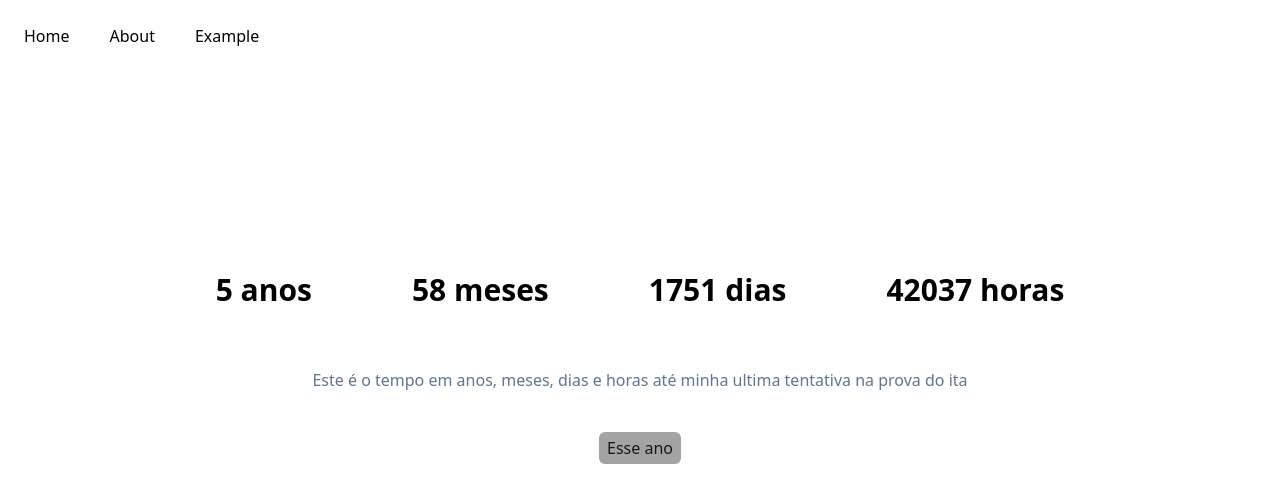
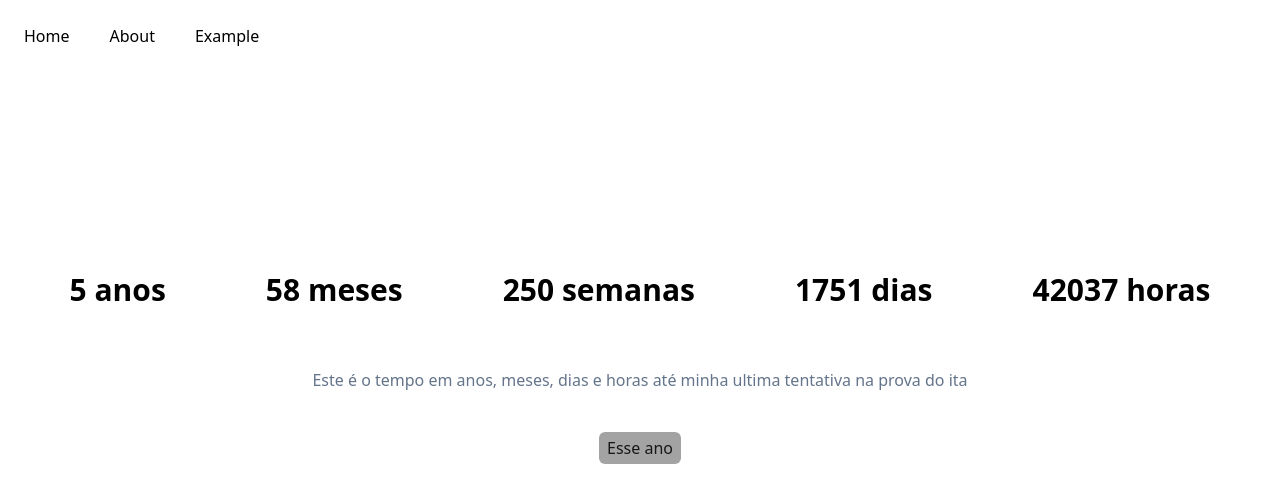
Before and after one commit to BORRAACH/ITA_HUB, a SvelteKit app: page / in a window 1280 px wide. Both pictures are taken after a click on the button "Ultimo ano". Shown: the top 502 px of the page. Built offline with nearby package versions, Linux system fonts and the light colour scheme.

Commit message:
adição da contagem de tempo em semanas no segundo contador

```diff
--- a/src/components/Clock.svelte
+++ b/src/components/Clock.svelte
@@ -23,6 +23,12 @@
       const differenceInMonths =
         this.differenceOfMilisecondsToFinalTest / (30 * 24 * 60 * 60 * 1000);
       return Math.floor(differenceInMonths);
+    }
+
+    static getWeeksLeft() {
+      const differenceInWeeks =
+        this.differenceOfMilisecondsToFinalTest / (7 * 24 * 60 * 60 * 1000);
+      return Math.floor(differenceInWeeks);
     }
 
     static getDaysLeft() {
@@ -87,6 +93,11 @@
         <div class="rounded-md p-10 flex justify-center">
           <h1 class="text-3xl font-extrabold">
             {Time.getMonthsLeft()} meses
+          </h1>
+        </div>
+        <div class="rounded-md p-10 flex justify-center">
+          <h1 class="text-3xl font-extrabold">
+            {Time.getWeeksLeft()} semanas
           </h1>
         </div>
         <div class="rounded-md p-10 flex justify-center">
```
